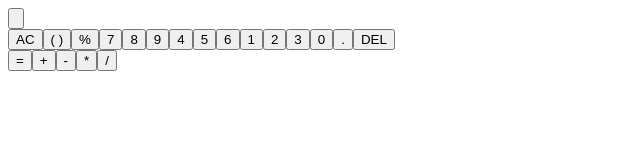
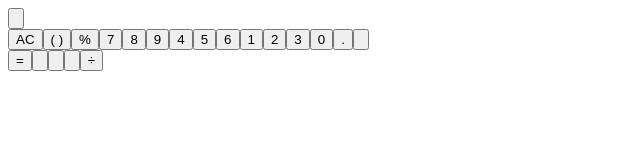
Before and after one commit to SimHoZebs/Calculator, a Next.js app: page / in a window 1280 px wide. Shown: the top 160 px of the page, without its empty margins (0-640 px from the left). Built offline with nearby package versions, Linux system fonts and the light colour scheme.

Commit message:
Split code in to components - Improved visuals of some function keys

```diff
--- /dev/null
+++ b/lib/BtnBase.tsx
@@ -0,0 +1,21 @@
+import React from "react"
+
+interface Props extends React.ButtonHTMLAttributes<HTMLButtonElement> {
+  className?: string
+  children?: React.ReactNode
+}
+
+const BtnBase = (props: Props) => {
+  const { className, ...rest } = props
+
+  return (
+    <button
+      className={`font-medium bg-gray-300 dark:bg-gray-700 h-20 w-20 rounded-full text-3xl ${props.className}`}
+      {...rest}
+    >
+      {props.children}
+    </button>
+  )
+}
+
+export default BtnBase
--- a/lib/Button.tsx
+++ /dev/null
@@ -1,46 +0,0 @@
-import React from "react"
-
-interface Props {
-  children: number | string
-  isOperator?: boolean
-  setInput: React.Dispatch<React.SetStateAction<string>>
-}
-
-const Button = (props: Props) => {
-  function btnPress() {
-    if (typeof props.children === "number") {
-      props.setInput((prev) => prev + `${props.children}`)
-    } else {
-      switch (props.children) {
-        case "AC":
-          props.setInput("")
-          break
-        case "DEL":
-          props.setInput((prev) => prev.slice(0, -1))
-          break
-        case "=":
-          props.setInput((prev) => Function("return(" + prev + ")")())
-          break
-        default:
-          props.setInput((prev) => `${prev} ${props.children} `)
-          break
-      }
-    }
-  }
-
-  return (
-    <button
-      className={`${
-        props.isOperator
-          ? "bg-purple-300 dark:bg-purple-400 text-gray-900"
-          : "bg-gray-300 dark:bg-gray-700"
-      }
-          h-20 w-20 rounded-full text-3xl`}
-      onClick={btnPress}
-    >
-      {props.children}
-    </button>
-  )
-}
-
-export default Button
--- /dev/null
+++ b/lib/FunctionBtn.tsx
@@ -0,0 +1,63 @@
+import React, { useEffect, useState } from "react"
+import BtnBase from "./BtnBase"
+import { add, backspace, multiply, questionMark, subtract } from "./Icons"
+
+interface Props {
+  function: string
+  setInput: React.Dispatch<React.SetStateAction<string>>
+}
+
+const FunctionBtn = (props: Props) => {
+  const [icon, setIcon] = useState<JSX.Element | string>(questionMark)
+
+  function btnPress() {
+    switch (props.function) {
+      case "AC":
+        props.setInput("")
+        break
+      case "DEL":
+        props.setInput((prev) => prev.slice(0, -1))
+        break
+      case "=":
+        props.setInput((prev) => Function("return(" + prev + ")")())
+        break
+      default:
+        props.setInput((prev) => `${prev} ${props.function} `)
+        break
+    }
+  }
+
+  useEffect(() => {
+    switch (props.function) {
+      case "DEL":
+        setIcon(backspace)
+        break
+      case "+":
+        setIcon(add)
+        break
+      case "-":
+        setIcon(subtract)
+        break
+      case "*":
+        setIcon(multiply)
+        break
+      case "/":
+        setIcon("÷")
+        break
+      default:
+        setIcon(props.function)
+        break
+    }
+  }, [props.function])
+
+  return (
+    <BtnBase
+      className="bg-purple-300 dark:bg-purple-400 text-gray-900 flex justify-center items-center"
+      onClick={btnPress}
+    >
+      <div className="h-9 w-9 ">{icon}</div>
+    </BtnBase>
+  )
+}
+
+export default FunctionBtn
--- /dev/null
+++ b/lib/Icons.tsx
@@ -0,0 +1,41 @@
+export const questionMark = (
+  <svg
+    xmlns="http://www.w3.org/2000/svg"
+    enableBackground="new 0 0 24 24"
+    viewBox="0 0 24 24"
+    fill="#000000"
+  >
+    <g>
+      <rect fill="none" height="24" width="24" />
+    </g>
+    <g>
+      <path d="M11.07,12.85c0.77-1.39,2.25-2.21,3.11-3.44c0.91-1.29,0.4-3.7-2.18-3.7c-1.69,0-2.52,1.28-2.87,2.34L6.54,6.96 C7.25,4.83,9.18,3,11.99,3c2.35,0,3.96,1.07,4.78,2.41c0.7,1.15,1.11,3.3,0.03,4.9c-1.2,1.77-2.35,2.31-2.97,3.45 c-0.25,0.46-0.35,0.76-0.35,2.24h-2.89C10.58,15.22,10.46,13.95,11.07,12.85z M14,20c0,1.1-0.9,2-2,2s-2-0.9-2-2c0-1.1,0.9-2,2-2 S14,18.9,14,20z" />
+    </g>
+  </svg>
+)
+
+export const add = (
+  <svg xmlns="http://www.w3.org/2000/svg" viewBox="0 0 24 24" fill="#000000">
+    <path d="M0 0h24v24H0V0z" fill="none" />
+    <path d="M19 13h-6v6h-2v-6H5v-2h6V5h2v6h6v2z" />
+  </svg>
+)
+export const multiply = (
+  <svg xmlns="http://www.w3.org/2000/svg" viewBox="0 0 24 24" fill="#000000">
+    <path d="M0 0h24v24H0V0z" fill="none" />
+    <path d="M19 6.41L17.59 5 12 10.59 6.41 5 5 6.41 10.59 12 5 17.59 6.41 19 12 13.41 17.59 19 19 17.59 13.41 12 19 6.41z" />
+  </svg>
+)
+export const subtract = (
+  <svg xmlns="http://www.w3.org/2000/svg" viewBox="0 0 24 24" fill="#000000">
+    <path d="M0 0h24v24H0V0z" fill="none" />
+    <path d="M19 13H5v-2h14v2z" />
+  </svg>
+)
+
+export const backspace = (
+  <svg xmlns="http://www.w3.org/2000/svg" viewBox="0 0 24 24" fill="#000000">
+    <path d="M0 0h24v24H0V0z" fill="none" />
+    <path d="M22 3H7c-.69 0-1.23.35-1.59.88L0 12l5.41 8.11c.36.53.9.89 1.59.89h15c1.1 0 2-.9 2-2V5c0-1.1-.9-2-2-2zm0 16H7.07L2.4 12l4.66-7H22v14zm-11.59-2L14 13.41 17.59 17 19 15.59 15.41 12 19 8.41 17.59 7 14 10.59 10.41 7 9 8.41 12.59 12 9 15.59z" />
+  </svg>
+)
--- /dev/null
+++ b/lib/Keypad.tsx
@@ -0,0 +1,45 @@
+import React from "react"
+import Button from "./NumBtn"
+import FunctionBtn from "./FunctionBtn"
+
+interface Props {
+  setInput: React.Dispatch<React.SetStateAction<string>>
+}
+
+const Keypad = (props: Props) => {
+  const numArray = [7, 8, 9, 4, 5, 6, 1, 2, 3, 0, "."]
+  const topOperatoryArray = ["AC", "( )", "%"]
+  const operatorArray = ["=", "+", "-", "*", "/"]
+
+  return (
+    <section className="h-2/3">
+      <div className="flex flex-column gap-2 justify-center">
+        <div className=" grid grid-cols-3 justify-end content-end gap-2">
+          {topOperatoryArray.map((operator, index) => (
+            <FunctionBtn
+              key={index}
+              function={operator}
+              setInput={props.setInput}
+            />
+          ))}
+          {numArray.map((num) => (
+            <Button key={num} value={num} setInput={props.setInput} />
+          ))}
+          <FunctionBtn function="DEL" setInput={props.setInput} />
+        </div>
+
+        <div className="flex flex-wrap-reverse w-min content-end gap-2">
+          {operatorArray.map((operator, index) => (
+            <FunctionBtn
+              key={index}
+              function={operator}
+              setInput={props.setInput}
+            />
+          ))}
+        </div>
+      </div>
+    </section>
+  )
+}
+
+export default Keypad
--- /dev/null
+++ b/lib/NumBtn.tsx
@@ -0,0 +1,18 @@
+import React from "react"
+import BtnBase from "./BtnBase"
+
+interface Props {
+  isOperator?: boolean
+  setInput: React.Dispatch<React.SetStateAction<string>>
+  value: string | number
+}
+
+const Button = (props: Props) => {
+  return (
+    <BtnBase onClick={() => props.setInput((prev) => prev + `${props.value}`)}>
+      {props.value}
+    </BtnBase>
+  )
+}
+
+export default Button
--- a/pages/index.tsx
+++ b/pages/index.tsx
@@ -1,11 +1,8 @@
 import { useState } from "react"
-import Button from "../lib/Button"
 import ColorModeToggleBtn from "../lib/ColorModeToggleBtn"
+import Keypad from "../lib/Keypad"
 
 export default function Home() {
-  const numArray = [7, 8, 9, 4, 5, 6, 1, 2, 3, 0, ".", "DEL"]
-  const topOperatoryArray = ["AC", "( )", "%"]
-  const operatorArray = ["=", "+", "-", "*", "/"]
   const [input, setInput] = useState("")
 
   return (
@@ -19,30 +16,7 @@ export default function Home() {
         </div>
       </section>
 
-      <section className="h-2/3">
-        <div className="flex flex-column gap-2 justify-center">
-          <div className=" grid grid-cols-3 justify-end content-end gap-2">
-            {topOperatoryArray.map((operator, index) => (
-              <Button key={index} isOperator setInput={setInput}>
-                {operator}
-              </Button>
-            ))}
-            {numArray.map((num) => (
-              <Button key={num} setInput={setInput}>
-                {num}
-              </Button>
-            ))}
-          </div>
-
-          <div className="flex flex-wrap-reverse w-min content-end gap-2">
-            {operatorArray.map((operator, index) => (
-              <Button key={index} isOperator setInput={setInput}>
-                {operator}
-              </Button>
-            ))}
-          </div>
-        </div>
-      </section>
+      <Keypad setInput={setInput} />
     </div>
   )
 }
--- a/tailwind.config.js
+++ b/tailwind.config.js
@@ -1,4 +1,5 @@
 module.exports = {
+  mode: 'jit',
   purge: ['./pages/**/*.{js,ts,jsx,tsx}', './lib/**/*.{js,ts,jsx,tsx}'],
   darkMode: 'class', // or 'media' or 'class'
   theme: {
```
